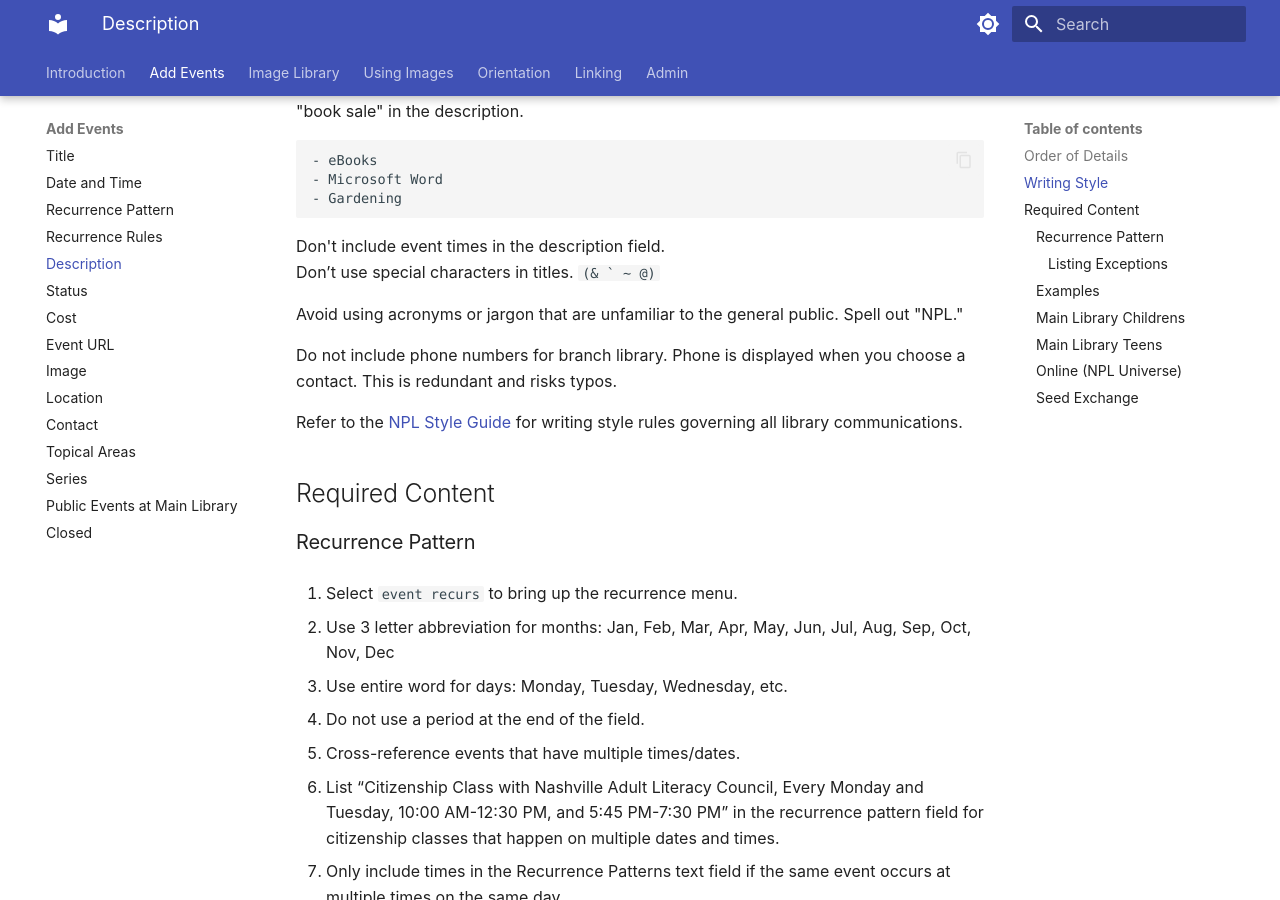
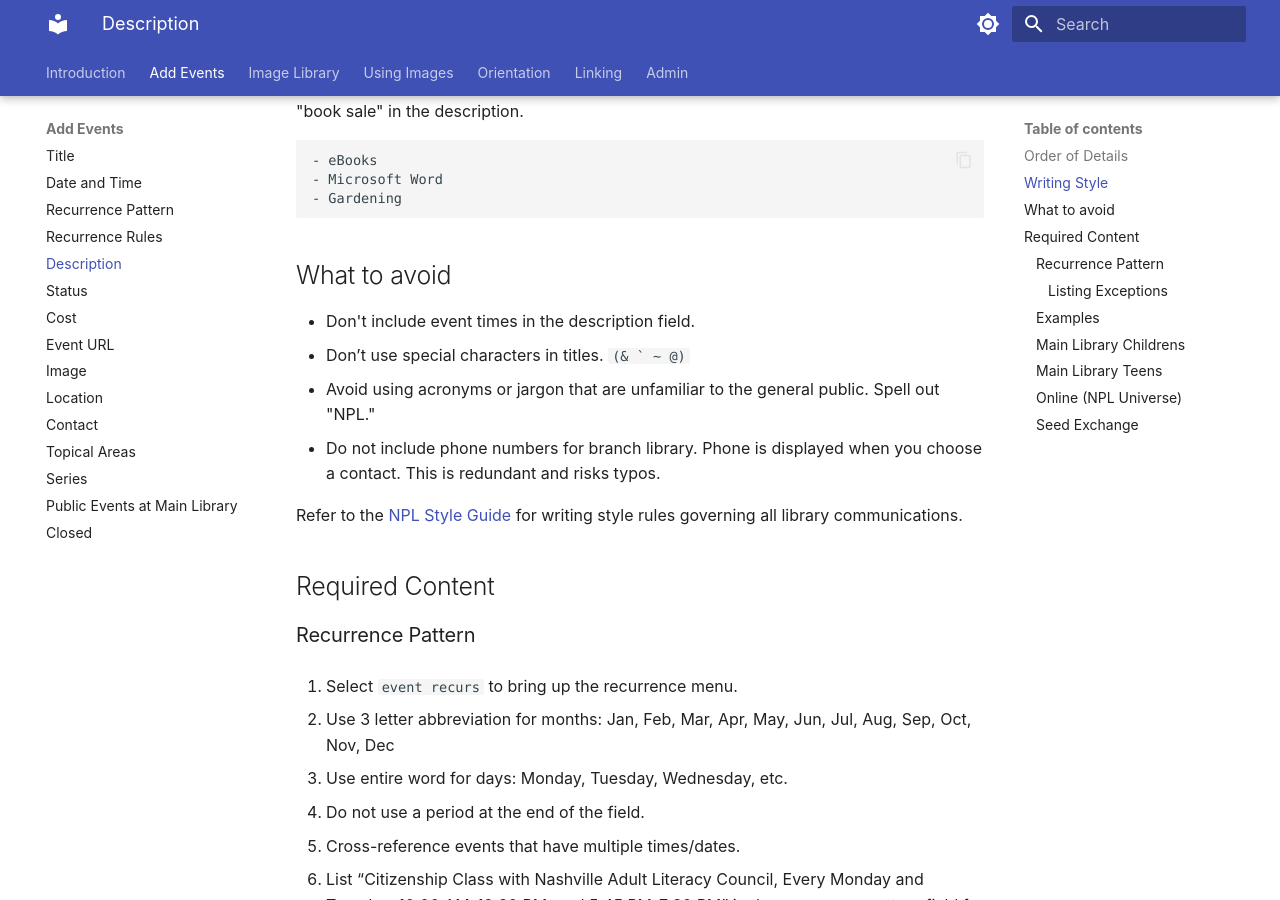
Before and after one commit to Nashville-Public-Library/bedework-docs, an MkDocs documentation site: the page built from docs/add-events/description.md, in a window 1280 px wide and 900 px high, scrolled down 1312 px. Built offline with MkDocs 1.6.1 and Material for MkDocs 9.7.7, drawn with Linux system fonts in a browser that asks for light colours; emoji names are drawn with the system emoji font.

Commit message:
description hotfix

```diff
--- a/docs/add-events/description.md
+++ b/docs/add-events/description.md
@@ -49,12 +49,12 @@ Use good keywords. Name items to be discussed. All book sales should have the wo
     - Microsoft Word
     - Gardening
 
-Don't include event times in the description field.
-Don’t use special characters in titles. ``(& ` ~ @)``
+## What to avoid
 
-Avoid using acronyms or jargon that are unfamiliar to the general public. Spell out "NPL."
-
-Do not include phone numbers for branch library. Phone is displayed when you choose a contact. This is redundant and risks typos.
+- Don't include event times in the description field.
+- Don’t use special characters in titles. ``(& ` ~ @)``
+- Avoid using acronyms or jargon that are unfamiliar to the general public. Spell out "NPL."
+- Do not include phone numbers for branch library. Phone is displayed when you choose a contact. This is redundant and risks typos.
 
 Refer to the [NPL Style Guide](https://docs.google.com/document/d/1GEg7vq-WWuBhZaVDM39cERYrDljqLXI5CUQngT1d694/edit?usp=sharing) for writing style rules governing all library communications.
 
```
